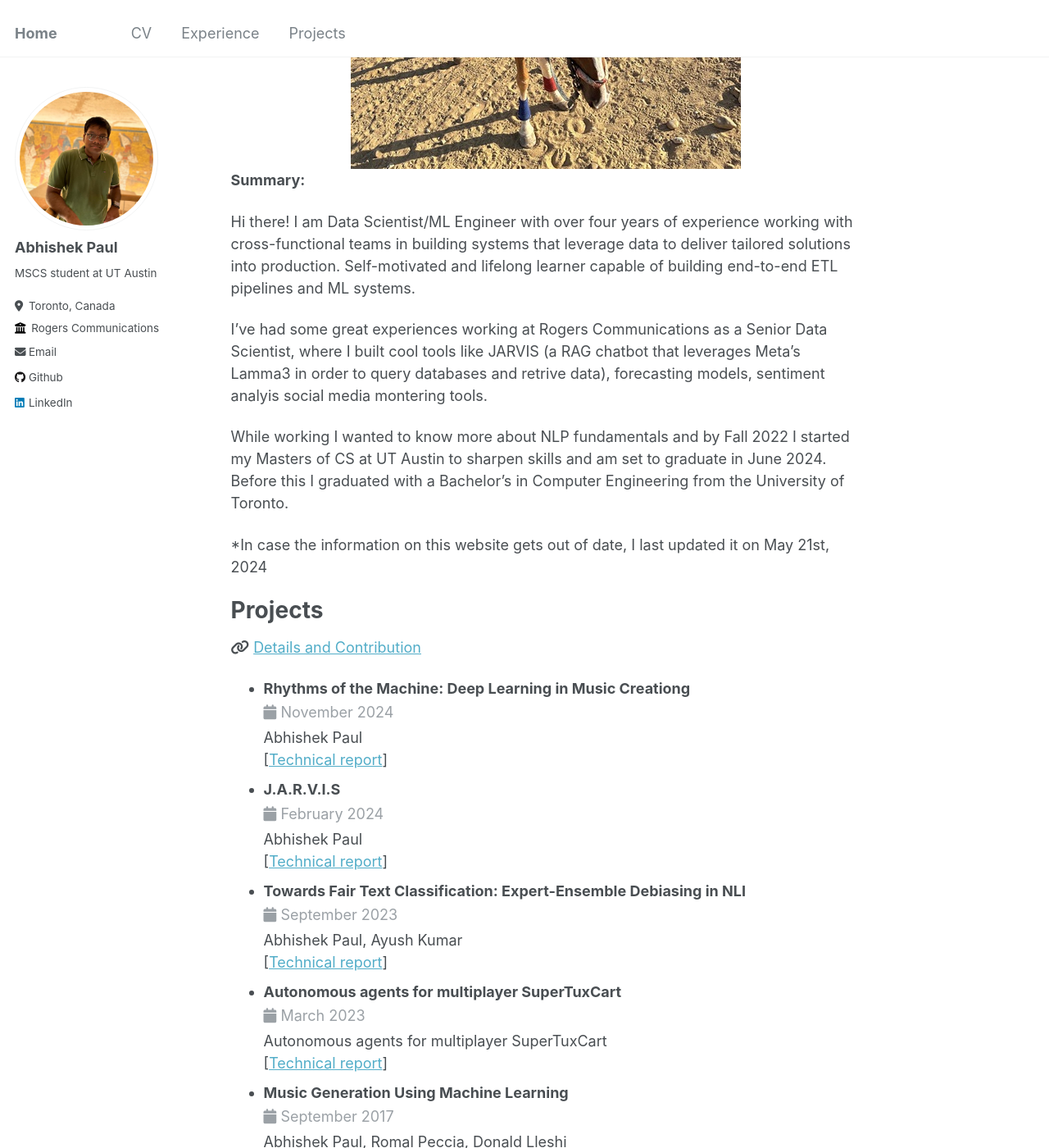
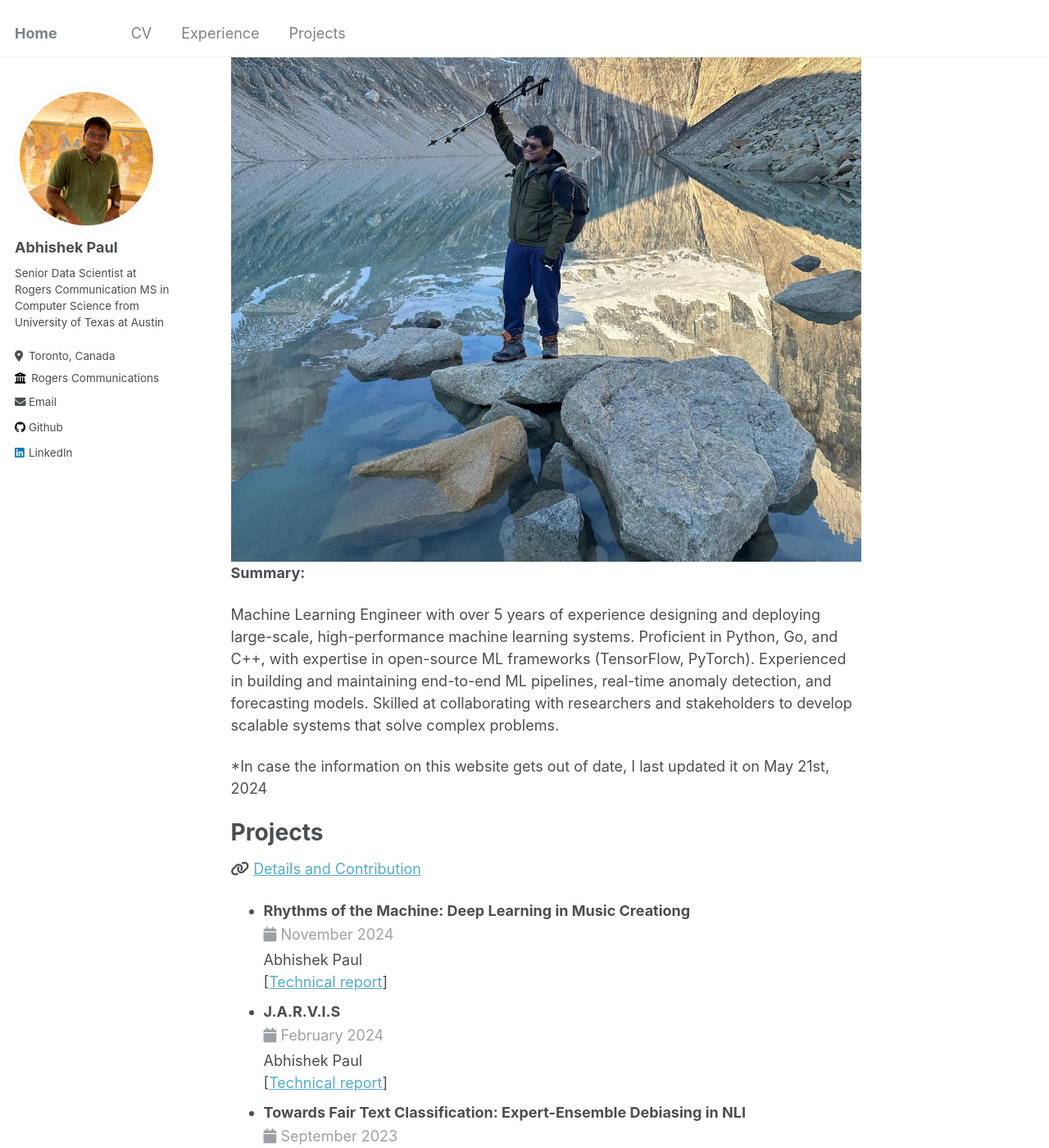
Before and after one commit to abhi-p/abhi-p.github.io, a Jekyll site: the page built from _pages/about.md, in a window 1280 px wide and 1400 px high, scrolled down 489 px. Shown: the whole window at 82% size. Built offline with Jekyll 4.4.1, drawn with Linux system fonts in a browser that asks for light colours.

Commit message:
updating profile picture

```diff
--- a/_config.yml
+++ b/_config.yml
@@ -24,7 +24,7 @@ author:
   avatar           : "profile-resized.jpg"
   name             : "Abhishek Paul"
   pronouns         : # example: "she/her"
-  bio              : "MSCS student at UT Austin"
+  bio              : "Senior Data Scientist at Rogers Communication MS in Computer Science from University of Texas at Austin"
   location         : "Toronto, Canada"
   employer         : "Rogers Communications"
   uri              : # URL
--- a/_pages/about.md
+++ b/_pages/about.md
@@ -10,15 +10,11 @@ redirect_from:
 
 <!-- ![Profile Picture](images/profile-4-resized.jpg) -->
 <div style="text-align: center;">
-  <img src="images/profile-4-resized.jpg" alt="Profile Picture" style="max-width: 100%; height: auto;">
+  <img src="images/torres _del_paine_1.jpg" alt="Profile Picture" style="max-width: 100%; height: auto;">
 </div>
 **Summary:**
 
- Hi there! I am Data Scientist/ML Engineer with over four years of experience working with cross-functional teams in building systems that leverage data to deliver tailored solutions into production. Self-motivated and lifelong learner capable of building end-to-end ETL pipelines and ML systems.
-
- I've had some great experiences working at Rogers Communications as a Senior Data Scientist, where I built cool tools like JARVIS (a RAG chatbot that leverages Meta's Lamma3 in order to query databases and retrive data), forecasting models, sentiment analyis social media montering tools.
-
- While working I wanted to know more about NLP fundamentals and by Fall 2022 I started my Masters of CS at UT Austin to sharpen skills and am set to graduate in June 2024. Before this I graduated with a Bachelor’s in Computer Engineering from the University of Toronto.
+Machine Learning Engineer with over 5 years of experience designing and deploying large-scale, high-performance machine learning systems. Proficient in Python, Go, and C++, with expertise in open-source ML frameworks (TensorFlow, PyTorch). Experienced in building and maintaining end-to-end ML pipelines, real-time anomaly detection, and forecasting models. Skilled at collaborating with researchers and stakeholders to develop scalable systems that solve complex problems.
 
 *In case the information on this website gets out of date, I last updated it on May 21st, 2024
 
```
Also changed, not shown: images/torres _del_paine.jpg (added), images/torres _del_paine_1.jpg (added).
